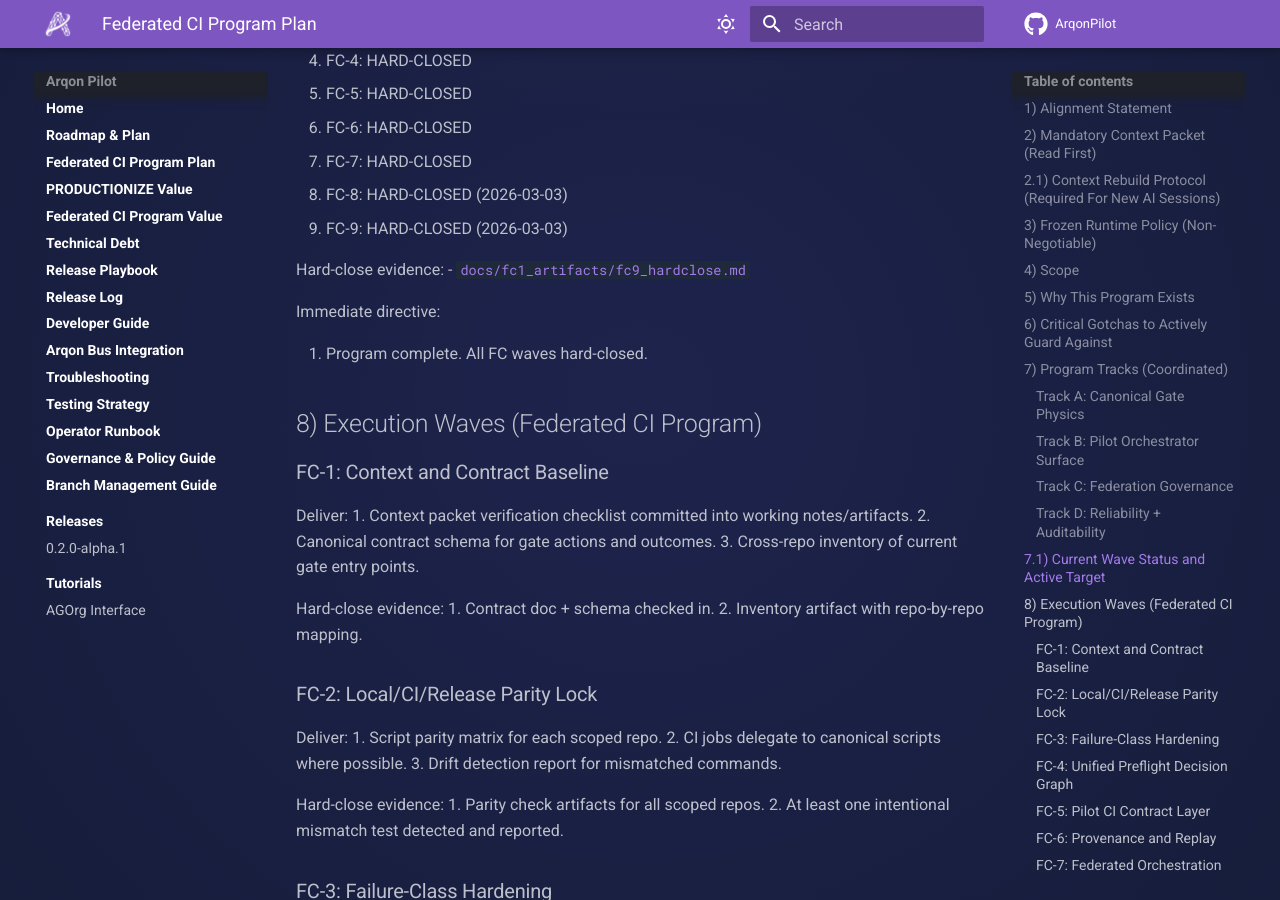
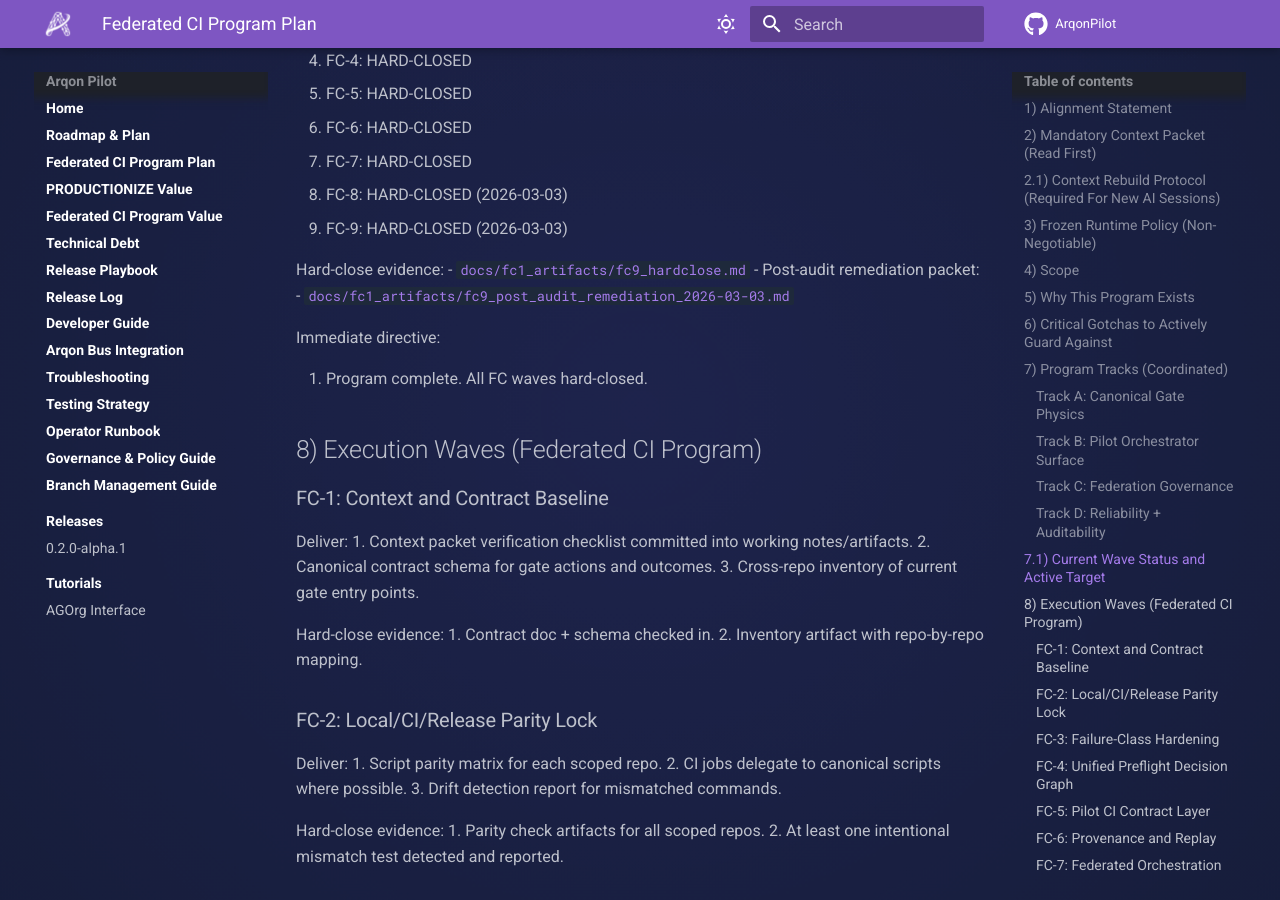
Before and after one commit to novelbytelabs/ArqonPilot, an MkDocs documentation site: the page built from docs/federated-ci-program-plan.md, in a window 1280 px wide and 900 px high, scrolled down 4147 px. Built offline with MkDocs 1.6.1 and Material for MkDocs 9.7.7, drawn with Linux system fonts in a browser that asks for light colours; comment, search, counter and statistics services are not loaded.

Commit message:
docs: link FC-9 post-audit remediation evidence

```diff
--- a/docs/federated-ci-program-plan.md
+++ b/docs/federated-ci-program-plan.md
@@ -144,6 +144,8 @@ Program wave status (authoritative):
 
 Hard-close evidence:
 - [`docs/fc1_artifacts/fc9_hardclose.md`](docs/fc1_artifacts/fc9_hardclose.md)
+- Post-audit remediation packet:
+  - [`docs/fc1_artifacts/fc9_post_audit_remediation_2026-03-03.md`](docs/fc1_artifacts/fc9_post_audit_remediation_2026-03-03.md)
 
 Immediate directive:
 
```
